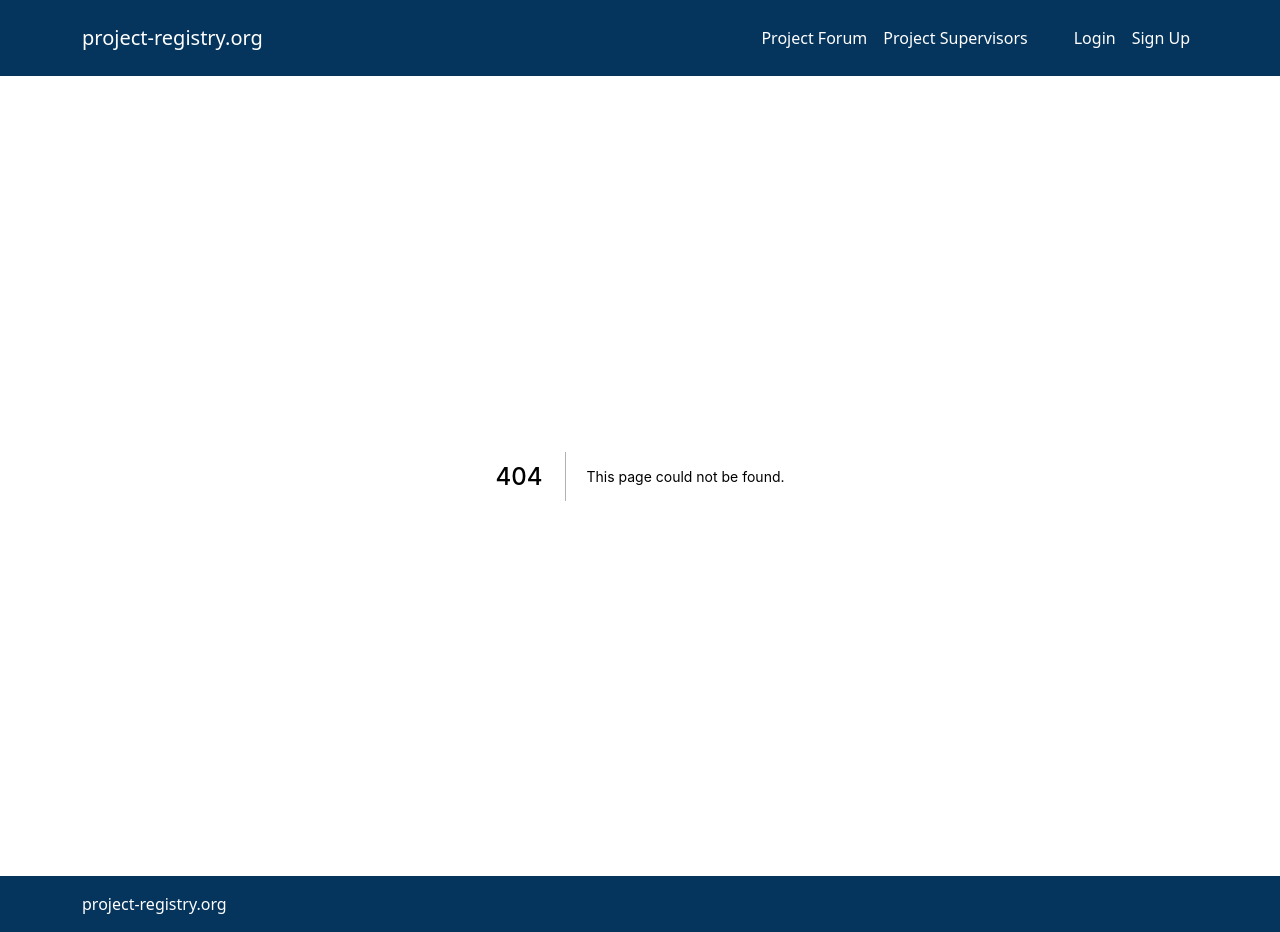
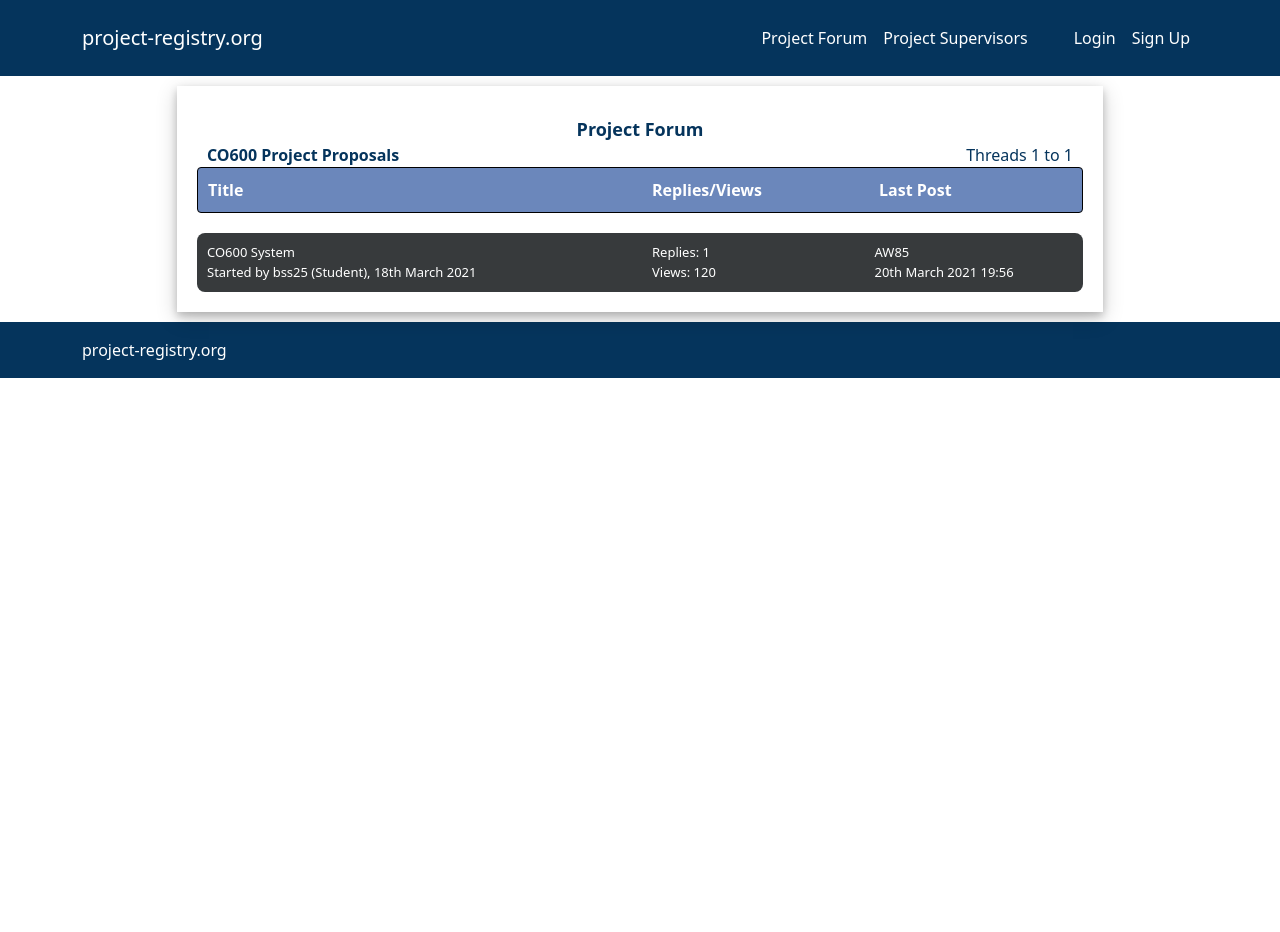
Before and after one commit to Appromode/front-end, a Next.js app: page /project-forum in a window 1280 px wide. Before the commit this address had no page. After the commit the page ends 800 px from the top, so only its background shows below. Built offline with nearby package versions, Linux system fonts and the light colour scheme.

Commit message:
Template created for the project forum

```diff
--- /dev/null
+++ b/components/ProjectForum/index.tsx
@@ -0,0 +1,61 @@
+import React from 'react';
+import {
+  Col,
+  Row,
+} from 'react-bootstrap';
+import styles from './styles.module.scss';
+
+export const ProjectForum = () => (
+  <Col lg={{ span: 10, offset: 1 }}>
+    <div id={styles.centreConsole}>
+      <div id={styles.title}>Project Forum</div>
+      <Row>
+        <Col>
+          <div id={styles.heading1}>CO600 Project Proposals</div>
+        </Col>
+        <Col>
+          <div id={styles.subtitle}>Threads 1 to 1</div>
+        </Col>
+      </Row>
+      <div id={styles.tableTop}>
+        <Row>
+          <Col lg={6}>
+            <span id={styles.tableTitle}>Title</span>
+          </Col>
+          <Col>
+            Replies/Views
+          </Col>
+          <Col>
+            Last Post
+          </Col>
+        </Row>
+      </div>
+      <div className={styles.projectIdea}>
+        <Row>
+          <Col lg={6}>
+            CO600 System
+          </Col>
+          <Col>
+            Replies: 1
+          </Col>
+          <Col>
+            AW85
+          </Col>
+        </Row>
+        <Row>
+          <Col lg={6}>
+            Started by bss25 (Student), 18th March 2021
+          </Col>
+          <Col>
+            Views: 120
+          </Col>
+          <Col>
+            20th March 2021 19:56
+          </Col>
+        </Row>
+      </div>
+    </div>
+  </Col>
+);
+
+export default ProjectForum;
--- /dev/null
+++ b/components/ProjectForum/styles.module.scss
@@ -0,0 +1,51 @@
+@import '../../styles/colours.scss';
+
+#title {
+    color: $default-blue;
+    font-size: large;
+    padding-top: 10px;
+    font-weight: bold;
+    text-align: center;
+}
+
+#centreConsole {
+    box-shadow: 0 4px 8px 0 rgba(0, 0, 0, 0.2), 0 6px 20px 0 rgba(0, 0, 0, 0.19);
+    margin: 10px 0px;
+    padding: 20px;
+}
+
+#heading1 {
+    font-weight: bold;
+    color: $default-blue;
+    padding-left: 10px;
+}
+
+#subtitle {
+    float: right;
+    color: $default-blue;
+    padding-right: 10px;
+}
+
+#tableTop {
+    background-color: $default-lightblue;
+    color: $default-white;
+    font-weight: bold;
+    border-style: solid;
+    border-color: black;
+    border-width: 1px;
+    border-radius: 4px;
+    padding: 10px 0px;
+}
+
+#tableTitle {
+    padding-left: 10px;
+}
+
+.projectIdea {
+    margin-top: 20px;
+    padding: 10px 10px;
+    background-color: $default-grey;
+    color: white;
+    border-radius: 8px;
+    font-size: small;
+}
--- /dev/null
+++ b/pages/project-forum.tsx
@@ -0,0 +1,18 @@
+import React, { FC } from 'react';
+import {
+  Container,
+  Row,
+} from 'react-bootstrap';
+import DefaultForum from '../components/ProjectForum';
+
+// Schema needs to be defined for the form
+
+export const ProjectForum: FC = () => (
+  <Container>
+    <Row>
+      <DefaultForum />
+    </Row>
+  </Container>
+);
+
+export default ProjectForum;
```
